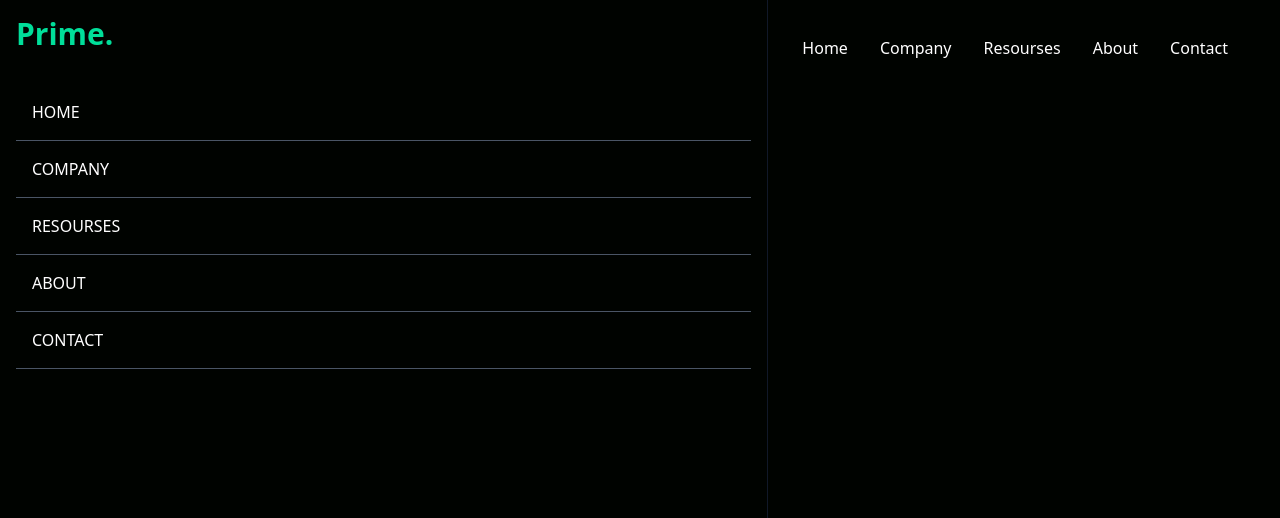
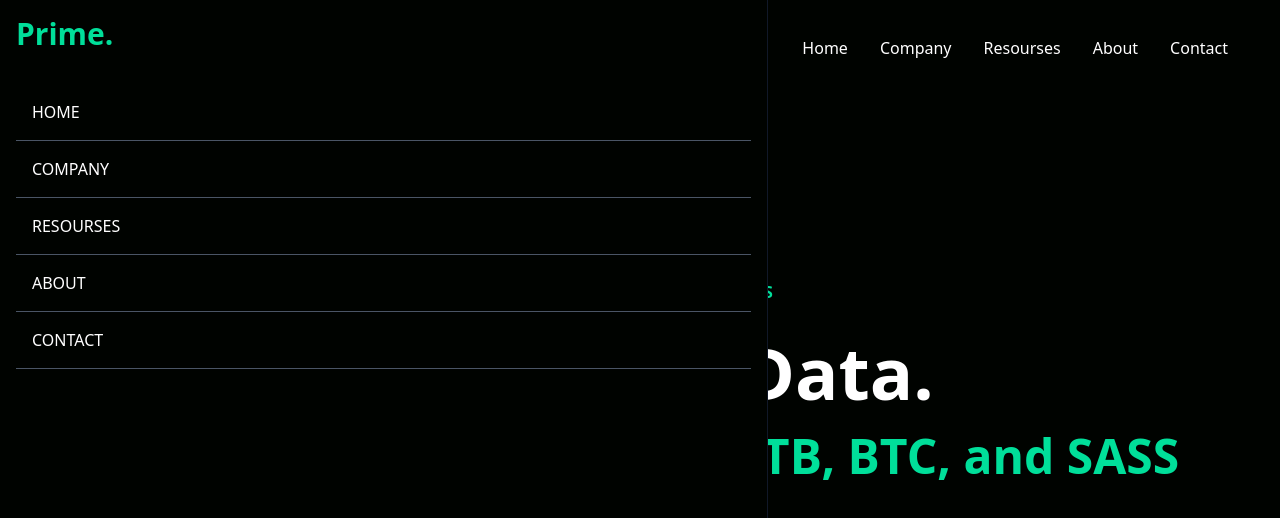
Before and after one commit to Primegicsocialmedia/Project-6, a React (Vite) app: page / in a window 1280 px wide. Shown: the top 518 px of the page. Built offline with nearby package versions, Linux system fonts and the light colour scheme.

Commit message:
starting hero page

```diff
--- a/package.json
+++ b/package.json
@@ -17,6 +17,7 @@
     "react": "^19.0.0",
     "react-dom": "^19.0.0",
     "react-icons": "^5.5.0",
+    "react-typed": "^2.0.12",
     "tailwindcss": "^4.1.4"
   },
   "devDependencies": {
--- a/src/App.jsx
+++ b/src/App.jsx
@@ -1,11 +1,13 @@
 import React from "react";
 import Navbar from "./components/Navbar";
+import Hero from "./components/Hero";
 
 
 const App = () => {
   return (
     <div>
     <Navbar />
+    <Hero/>
     </div>
   );
 };
--- /dev/null
+++ b/src/components/Hero.jsx
@@ -0,0 +1,25 @@
+import React from "react";
+import { Typed } from "react-typed";
+
+const Hero = () => {
+  return (
+    <div className="text-white">
+      <div className="max-w-[800px mt-[-96px] h-screen mx-auto text-center flex flex-col justify-center">
+        <p className="text-primary font-bold p-2">
+          GROWING WITH DATA ANALYTICS
+        </p>
+        <h1 className="md:text-7xl sm:text-6xl text-4xl font-bold md:py-6">
+          Grow With Data.
+        </h1>
+        <div >
+            <p className="md:text-5xl sm:text-4xltext-xl font-bold">
+                fast, flexible financing for
+                <span className="text-primary">  BTB, BTC, and SASS</span> platforms
+            </p>
+        </div>
+      </div>
+    </div>
+  );
+};
+
+export default Hero;
```
Also changed, not shown: 1 other file (tests, documents, lock files or other folders).
